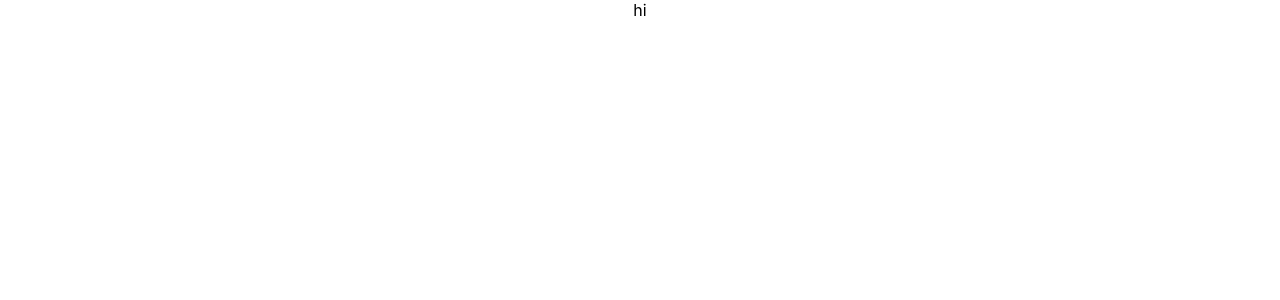
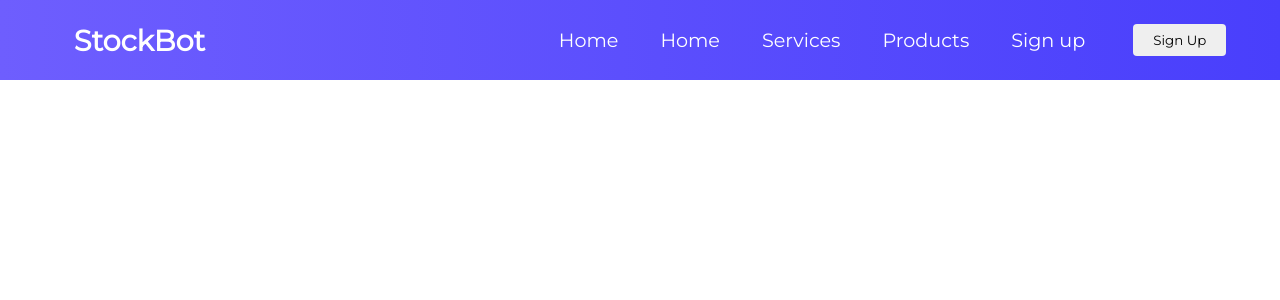
Before and after one commit to cardosovictorr/React_StockBot_AdvancedStudio_2, a React (Create React App) app: page / in a window 1280 px wide. Shown: the top 300 px of the page. Built offline with nearby package versions, Linux system fonts and the light colour scheme.

Commit message:
Navbar complete, possible to customize according to the future needs

```diff
--- a/public/index.html
+++ b/public/index.html
@@ -8,6 +8,12 @@
   <meta name="theme-color" content="#000000" />
   <meta name="description" content="Web site created using create-react-app" />
   <link rel="apple-touch-icon" href="%PUBLIC_URL%/logo192.png" />
+  <!-- Adding the font awesome to the project -->
+  <link rel="stylesheet" href="https://use.fontawesome.com/releases/v5.15.2/css/all.css"
+    integrity="sha384-vSIIfh2YWi9wW0r9iZe7RJPrKwp6bG+s9QZMoITbCckVJqGCCRhc+ccxNcdpHuYu" crossorigin="anonymous">
+  <!--adding the font Montserrat from Google FOnts  -->
+  <link rel="preconnect" href="https://fonts.gstatic.com">
+  <link href="https://fonts.googleapis.com/css2?family=Montserrat&display=swap" rel="stylesheet">
   <!-- testing adding something -->
   <link rel="manifest" href="%PUBLIC_URL%/manifest.json" />
 
--- a/src/App.css
+++ b/src/App.css
@@ -1,38 +1,6 @@
-.App {
-  text-align: center;
+*{
+  box-sizing: border-box;
+  margin: 0;
+  padding: 0;
+  font-family: 'Montserrat', sans-serif;
 }
-
-.App-logo {
-  height: 40vmin;
-  pointer-events: none;
-}
-
-@media (prefers-reduced-motion: no-preference) {
-  .App-logo {
-    animation: App-logo-spin infinite 20s linear;
-  }
-}
-
-.App-header {
-  background-color: #282c34;
-  min-height: 100vh;
-  display: flex;
-  flex-direction: column;
-  align-items: center;
-  justify-content: center;
-  font-size: calc(10px + 2vmin);
-  color: white;
-}
-
-.App-link {
-  color: #61dafb;
-}
-
-@keyframes App-logo-spin {
-  from {
-    transform: rotate(0deg);
-  }
-  to {
-    transform: rotate(360deg);
-  }
-}
--- a/src/App.js
+++ b/src/App.js
@@ -1,10 +1,11 @@
-
+import React from 'react';
+import Navbar from "./components/Navbar/Navbar";
 import './App.css';
 
 function App() {
   return (
     <div className="App">
-      hi
+      <Navbar />
     </div>
   );
 }
--- a/src/components/Button.css
+++ b/src/components/Button.css
@@ -0,0 +1,46 @@
+:root {
+    --primary: #3acbf7;
+}
+
+.btn {
+    padding: 8px 20px;
+    border-radius: 4px;
+    outline: none;
+    border: none;
+    cursor: pointer;
+}
+
+.btn:hover {
+    padding: 8px 20px;
+    transition: all 0.3s ease-out;
+    background: #fff;
+    color: #6568f4;
+    transition: 250ms;
+}
+
+.btn--primary{
+    background-color: var(--primary);
+}
+
+.btn--outline {
+    background-color: transparent;
+    color: #fff;
+    padding: 8px 20px;
+    border-radius: 4px;
+    border: 1px solid var(--primary);
+    transition: all 0.3s ease-out;
+}
+
+.btn--medium {
+    padding: 8px 20px;
+    border-radius: 4px;
+    font-size: 18px;
+    color: #fff;
+}
+
+.btn-large {
+    padding: 12px 26px;
+    border-radius: 4px;
+    font-size: 20px;
+    color: #fff;
+}
--- a/src/components/Button.js
+++ b/src/components/Button.js
@@ -0,0 +1,30 @@
+import React from 'react'
+import './Button.css'
+
+const STYLES = [
+    'btn--primary',
+    'btn--outline'
+]
+
+const SIZES = [
+    'btn--medium',
+    'btn--large'
+]
+
+export const Button = ({
+    children,
+    type,
+    onClick,
+    buttonStyle,
+    buttonSize
+}) => {
+    const checkButtonStyle = STYLES.includes(buttonStyle) ? buttonStyle : STYLES[0]
+
+    const checkButtonSize = SIZES.includes(buttonSize) ? buttonSize : SIZES[0]
+
+    return (
+        <button className={'btn ${checkButtonStyle} ${checkButtonSize}'} onClick={onClick} type={type}>
+            {children}
+        </button>
+    )
+}
--- a/src/components/Navbar/MenuItems.js
+++ b/src/components/Navbar/MenuItems.js
@@ -0,0 +1,27 @@
+export const MenuItems = [
+    {
+        title: 'Home',
+        url: '#',
+        cName: 'nav-links'
+    },
+    {
+        title: 'Home',
+        url: '#',
+        cName: 'nav-links'
+    },
+    {
+        title: 'Services',
+        url: '#',
+        cName: 'nav-links'
+    },
+    {
+        title: 'Products',
+        url: '#',
+        cName: 'nav-links'
+    },
+    {
+        title: 'Sign up',
+        url: '#',
+        cName: 'nav-links'
+    }
+]
--- a/src/components/Navbar/Navbar.css
+++ b/src/components/Navbar/Navbar.css
@@ -0,0 +1,139 @@
+.NavbarItems{
+    background: linear-gradient(90deg,rgb(110,94,254) 0%, rgba(73,63,252,1)100%);
+    height: 80px;
+    display: flex;
+    justify-content: center;
+    align-items: center;
+    font-size: 1.2rem;
+}
+
+.navbar-logo{
+    color: #fff;
+    justify-self: start;
+    margin-left: 20px;
+    cursor:pointer;
+}
+
+.fa-react{
+    margin-left: 0.5rem;
+    font-size: 1.6rem;
+}
+
+.nav-menu {
+    display: grid;
+    grid-template-columns: repeat(5, auto);
+    grid-gap: 10px;
+    list-style: none;
+    text-align: center;
+    width: 70vw;
+    justify-content: end;
+    margin-right: 2rem;
+}
+
+.nav-links {
+    color: white;
+    text-decoration: none;
+    padding: 0.5rem  1rem;
+}
+
+.nav-links:hover{
+    background-color: #6d76f7;
+    border-radius: 4px;
+    transition: all 0.2s ease-out;
+}
+
+.fa-bars{
+    color:#fff;
+}
+
+.nav-links-mobile{
+    display: none;
+}
+
+.menu-icon {
+    display: none;
+}
+
+@media screen and (max-width: 960px){
+    .NavbarItems{
+        position: relative;
+    }
+
+    .nav-menu {
+        display: flex;
+        flex-direction: column;
+        width: 100%;
+        height: 500px;
+        position: absolute;
+        top: 80px;
+        left: -100%;
+        opacity: 1;
+        transition: all 0.5s ease;
+    }
+
+
+    .nav-menu.active {
+        background: #6668f4;
+        left: 0;
+        opacity: 1;
+        transition: all 0.5s ease;
+        z-index: 1;
+    }
+
+    .nav-links {
+        text-align: center;
+        padding: 2rem;
+        width: 100%;
+        display: table;
+    }
+
+    .nav-links:hover{
+        background-color: #7577fa;
+        border-radius: 0;
+    }
+
+    .navbar-logo{
+        position: absolute;
+        top: 0;
+        left: 0;
+        transform: translate(25%, 50%);
+    }
+
+    .menu-icon {
+        display: block;
+        position: absolute;
+        top: 0;
+        right: 0;
+        transform: translate(-100%, 60%);
+        font-size: 1.8rem;
+        cursor: pointer;
+    }
+
+    .fa-times{
+        color: #fff;
+        font-size: 2rem;
+    }
+
+    .nav-links-mobile{
+        display: block;
+        text-align: center;
+        padding: 1.5rem;
+        margin: 2rem auto;
+        border-radius: 4px;
+        width: 80%;
+        background: #4ad9e4;
+        text-decoration:none;
+        color: #fff;
+        font-size: 1.5rem;
+    }
+
+    .nav-links-mobile:hover{
+        background: #fff;
+        color: #6568f4;
+        transition: 250ms;
+    }
+
+    Button {
+        display: none;
+    }
+}
--- a/src/components/Navbar/navbar.js
+++ b/src/components/Navbar/navbar.js
@@ -1 +1,43 @@
 import React, { Component } from 'react';
+import { MenuItems } from './MenuItems';
+import { Button } from '../Button'
+import './Navbar.css'
+
+class Navbar extends Component {
+    state = { clicked: false }
+
+    // function to handle the click of the nav bar
+    handleClick = () => {
+        this.setState({ clicked: !this.state.clicked })
+    }
+    render() {
+        return (
+            <nav className="NavbarItems">
+                <h1 className="navbar-logo">
+                    StockBot
+                    {/* INSERT HERE THE LOGO OF THE PROJECT, below there is the example was the logo of React */}
+                    {/* <i className="fab fa-react"></i> */}
+                </h1>
+                <div className="menu-icon" onClick={this.handleClick}>
+                    <i className={this.state.clicked ? 'fas fa-times' : 'fas fa-bars'}></i>
+                </div>
+                <ul className={this.state.clicked ? 'nav-menu active' : 'nav-menu'}>
+                    {MenuItems.map((item, index) => {
+                        return (
+                            // the cName is 'described' in the MenuItens.js
+                            <li key={index}>
+                                <a className={item.cName} href={item.url}>
+                                    {item.title}
+                                </a>
+                            </li>
+                        )
+                    })}
+
+                </ul>
+                <Button>Sign Up</Button>
+            </nav>
+        )
+    }
+}
+
+export default Navbar
```
